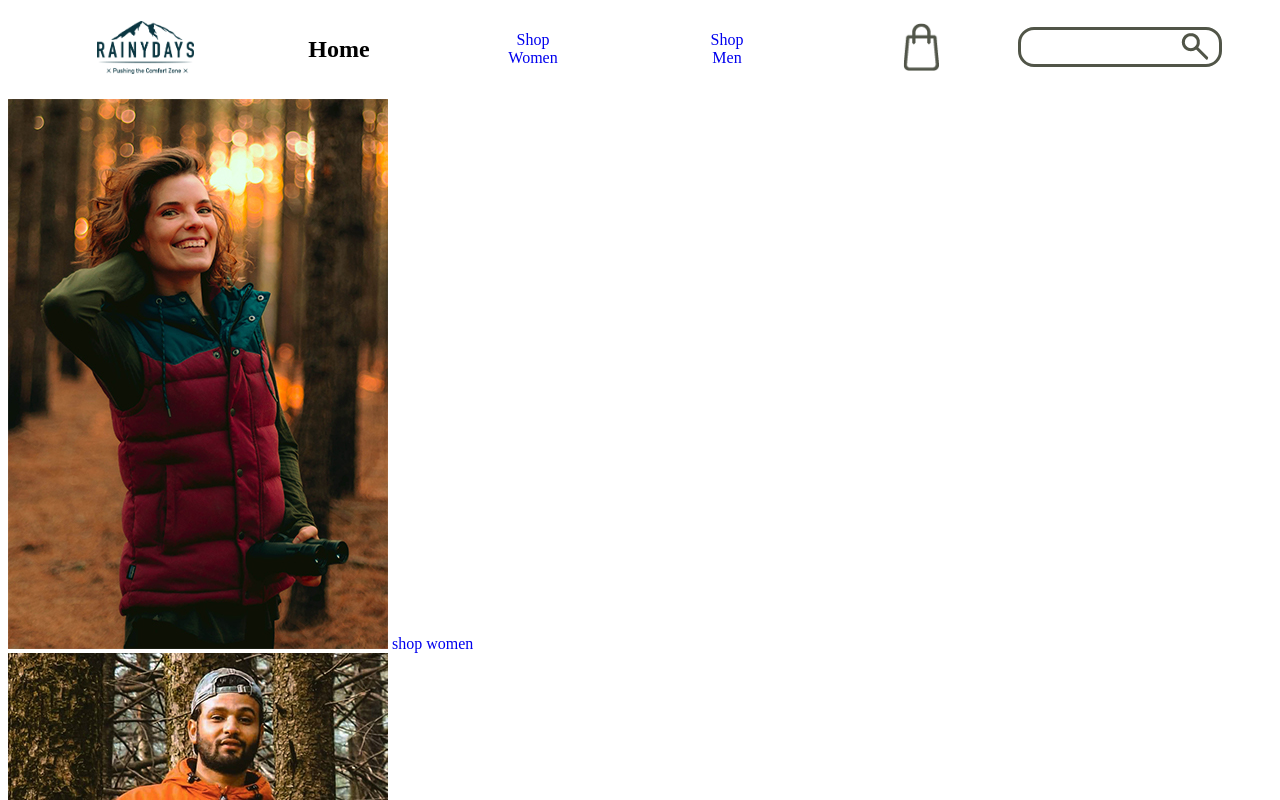
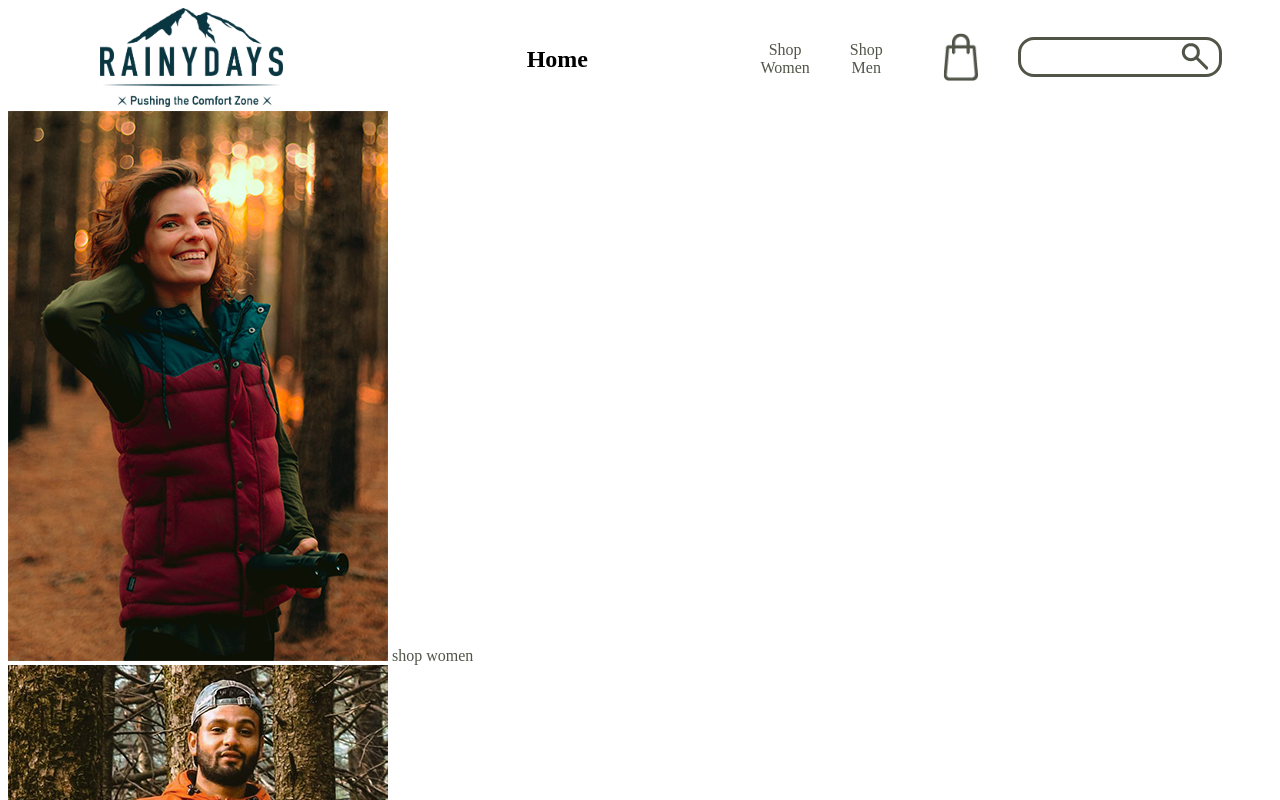
Before and after one commit to CarroEk/rainy-days-website, a plain HTML site: page index.html in a window 1280 px wide. Shown: the top 800 px of the page. Drawn offline with Linux system fonts and the light colour scheme.

Commit message:
added css

```diff
--- a/CSS/styles.css
+++ b/CSS/styles.css
@@ -1,9 +1,9 @@
 /*Global*/
 
 /*Navigation*/
-.navigation {
+.navigation,
+.navigation__right-side {
   display: flex;
-  list-style: none;
   align-items: center;
 }
 
@@ -13,11 +13,16 @@
 
 a {
   text-decoration: none;
+  color: #515548;
 }
 
 .navigation > * {
   flex: 1;
   text-align: center;
+}
+
+.products__link {
+  padding: 5px 20px;
 }
 
 .products__link:hover,
@@ -40,6 +45,7 @@ a span {
 
 .shopping-bag {
   max-height: 3em;
+  margin: 0 40px;
 }
 
 /*Footer*/
@@ -51,6 +57,7 @@ footer {
 
 footer a {
   text-decoration: underline;
+  color: #000000;
 }
 
 .contact-us {
--- a/index.html
+++ b/index.html
@@ -10,27 +10,21 @@
   </head>
   <body>
     <header>
-      <nav>
-        <ul class="navigation">
-            <li>
+      <nav class="navigation">
           <a href="index.html">
             <img src="images/logo.png" alt="rainy days logo that links to the home page" class="logo">
           </a>
-            </li>
-            <li><h1>Home</h1></li>
-            <li class="products__link"><a href="women-products.html">Shop <span>Women</span></a></li>
-            <li class="products__link"><a href="men-products.html">Shop <span>Men</span></a></li>
-            <li>
+          <h1>Home</h1></li>
+          <div class="navigation__right-side">
+            <a href="women-products.html" class="products__link">Shop <span>Women</span></a>
+            <a href="men-products.html" class="products__link">Shop <span>Men</span></a>
             <a href="shoppingbag.html">
               <img src="images/icons/shopping-bag.png" alt="shopping-bag icon who links you to the shoppingbag" class="shopping-bag">
             </a>
-            </li>
-            <li>
             <a href="">
               <img src="images/icons/magnifier-glass.png" alt="search on this site" class="search__border">
             </a>
-            </li>
-        </ul>
+          </div>
       </nav>
     </header>
     <main>
```
Lines whose indentation alone changed are shown as unchanged.
